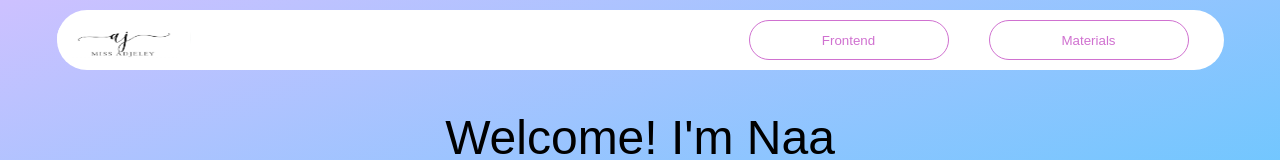
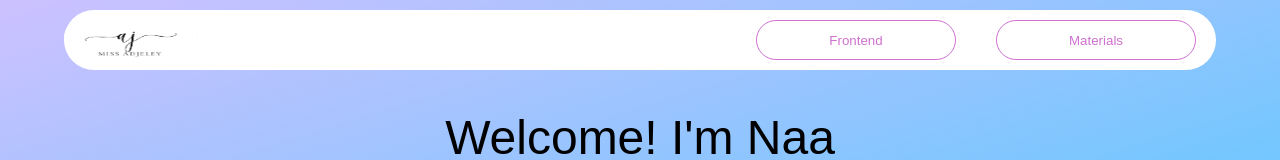
Before and after one commit to Adjeleyy/Personal-Website, a plain HTML site: page index.html in a window 1280 px wide. Shown: the top 160 px of the page. Drawn offline with Linux system fonts and the light colour scheme; a web font is replaced by a local one.

Commit message:
Update lifeofnaa.css

```diff
--- a/lifeofnaa.css
+++ b/lifeofnaa.css
@@ -42,7 +42,6 @@ h1{
 }
 .button-header {
     margin-top: 10px;
-    padding-right: 15px;
     display: grid;
     align-items:center ;
     grid-template-columns: 4fr 1fr 1fr;
```
